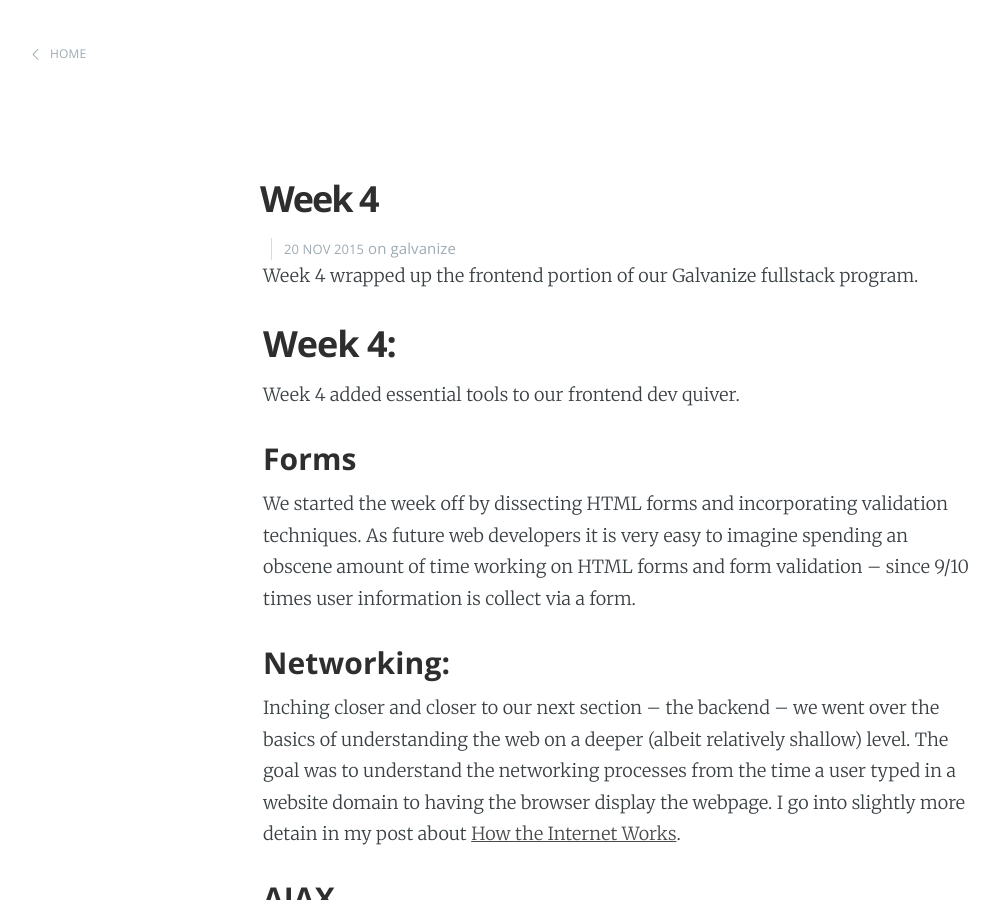
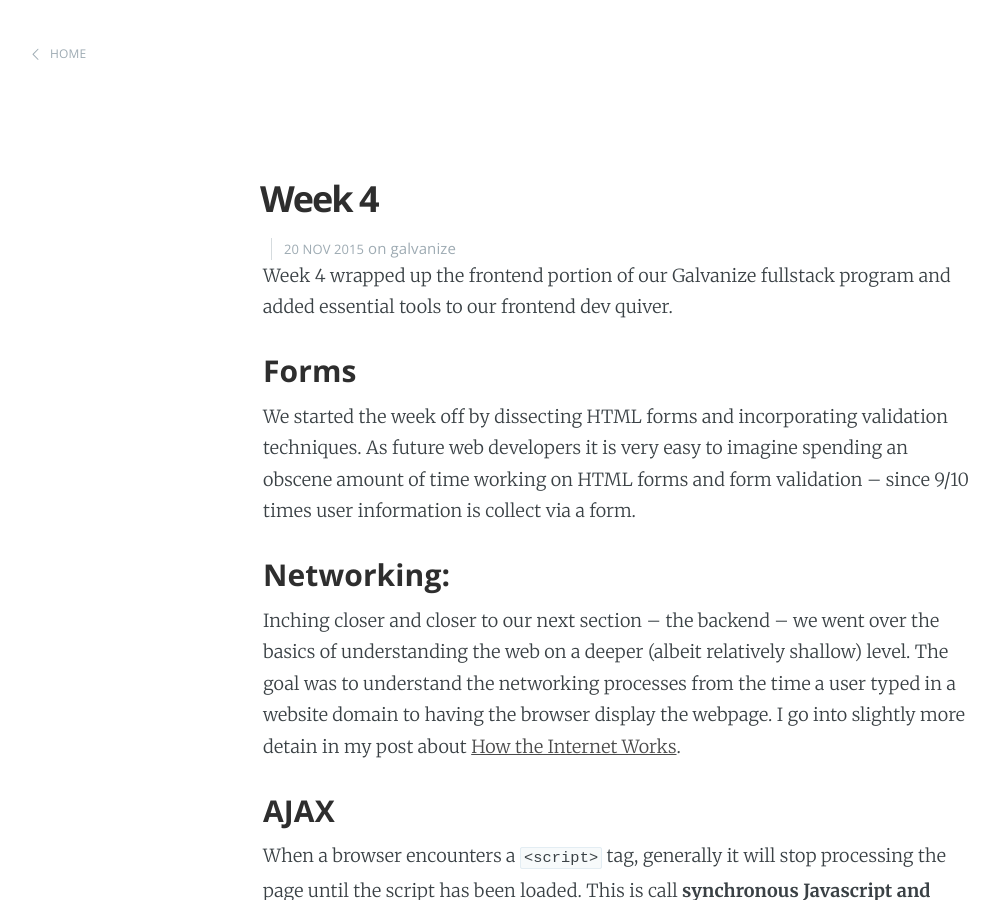
Before and after one commit to bluesyeti/bluesyeti.github.io, a Jekyll site: the page built from _posts/2015-11-20-week-four.md, in a window 1280 px wide and 900 px high. Shown: the whole window, without its empty margins (22-1021 px from the left). Built offline with Jekyll 4.4.1, drawn with Linux system fonts in a browser that asks for light colours; Markdown is read by kramdown in place of the engine named in the settings.

Commit message:
got rid of duplicate week 4 title

```diff
--- a/_posts/2015-11-20-week-four.md
+++ b/_posts/2015-11-20-week-four.md
@@ -4,10 +4,7 @@
 date:   2015-11-20 18:00:00
 categories: galvanize
 ---
-Week 4 wrapped up the frontend portion of our Galvanize fullstack program.
-
-##Week 4:
-Week 4 added essential tools to our frontend dev quiver.
+Week 4 wrapped up the frontend portion of our Galvanize fullstack program and added essential tools to our frontend dev quiver.
 
 ###Forms
 We started the week off by dissecting HTML forms and incorporating validation techniques. As future web developers it is very easy to imagine spending an obscene amount of time working on HTML forms and form validation -- since 9/10 times user information is collect via a form.
```
